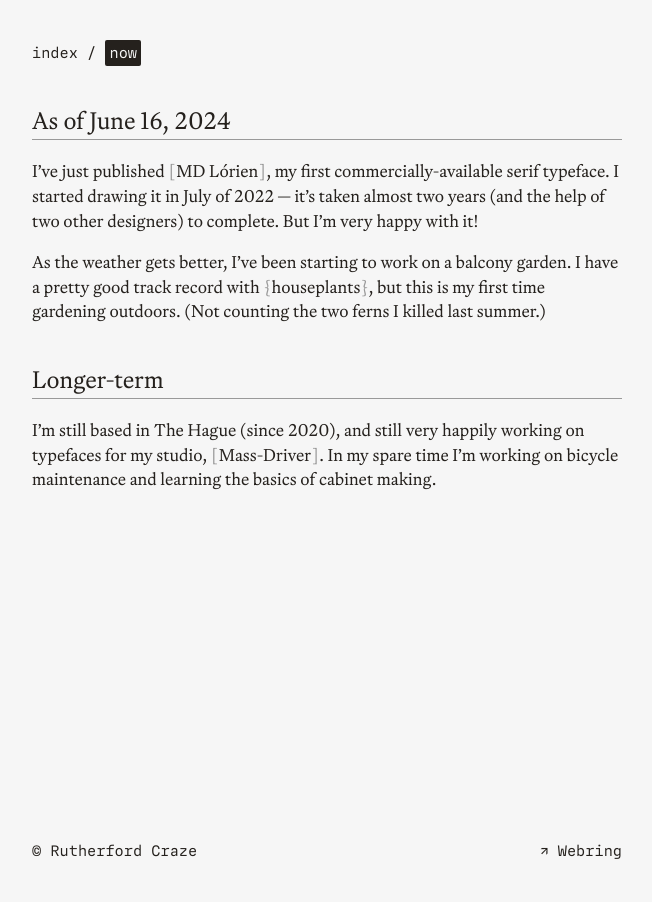
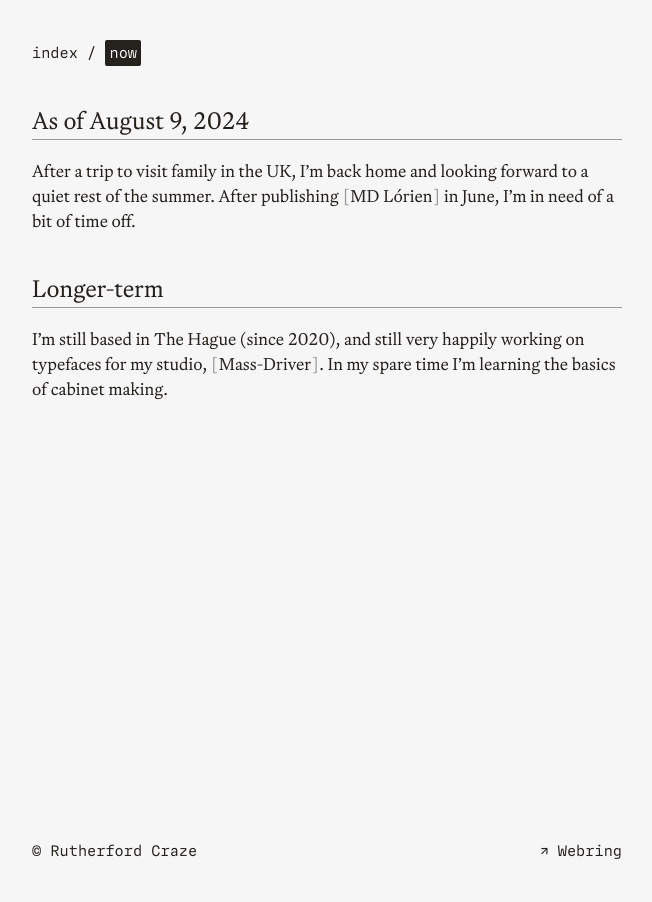
Before and after one commit to rutherfordcraze/rutherfordcraze.github.io, a Jekyll site: the page built from now.md, in a window 1280 px wide. Shown: the whole page, without its empty margins (313-965 px from the left). Built offline with Jekyll 4.4.1, drawn with Linux system fonts in a browser that asks for light colours; comment, search, counter and statistics services are not loaded.

Commit message:
Update Now page

```diff
--- a/now.md
+++ b/now.md
@@ -3,12 +3,10 @@ title: Now
 permalink: now
 ---
 
-## As of June 16, 2024
+## As of August 9, 2024
 
-I’ve just published [MD Lórien](https://mass-driver.com/typefaces/md-lorien), my first commercially-available serif typeface. I started drawing it in July of 2022 — it’s taken almost two years (and the help of two other designers) to complete. But I’m very happy with it!
-
-As the weather gets better, I’ve been starting to work on a balcony garden. I have a pretty good track record with [houseplants](/plants), but this is my first time gardening outdoors. (Not counting the two ferns I killed last summer.)
+After a trip to visit family in the UK, I’m back home and looking forward to a quiet rest of the summer. After publishing [MD Lórien](https://mass-driver.com/typefaces/md-lorien) in June, I’m in need of a bit of time off.
 
 ## Longer-term
 
-I’m still based in The Hague (since 2020), and still very happily working on typefaces for my studio, [Mass-Driver](https://mass-driver.com). In my spare time I’m working on bicycle maintenance and learning the basics of cabinet making.
+I’m still based in The Hague (since 2020), and still very happily working on typefaces for my studio, [Mass-Driver](https://mass-driver.com). In my spare time I’m learning the basics of cabinet making.
```
